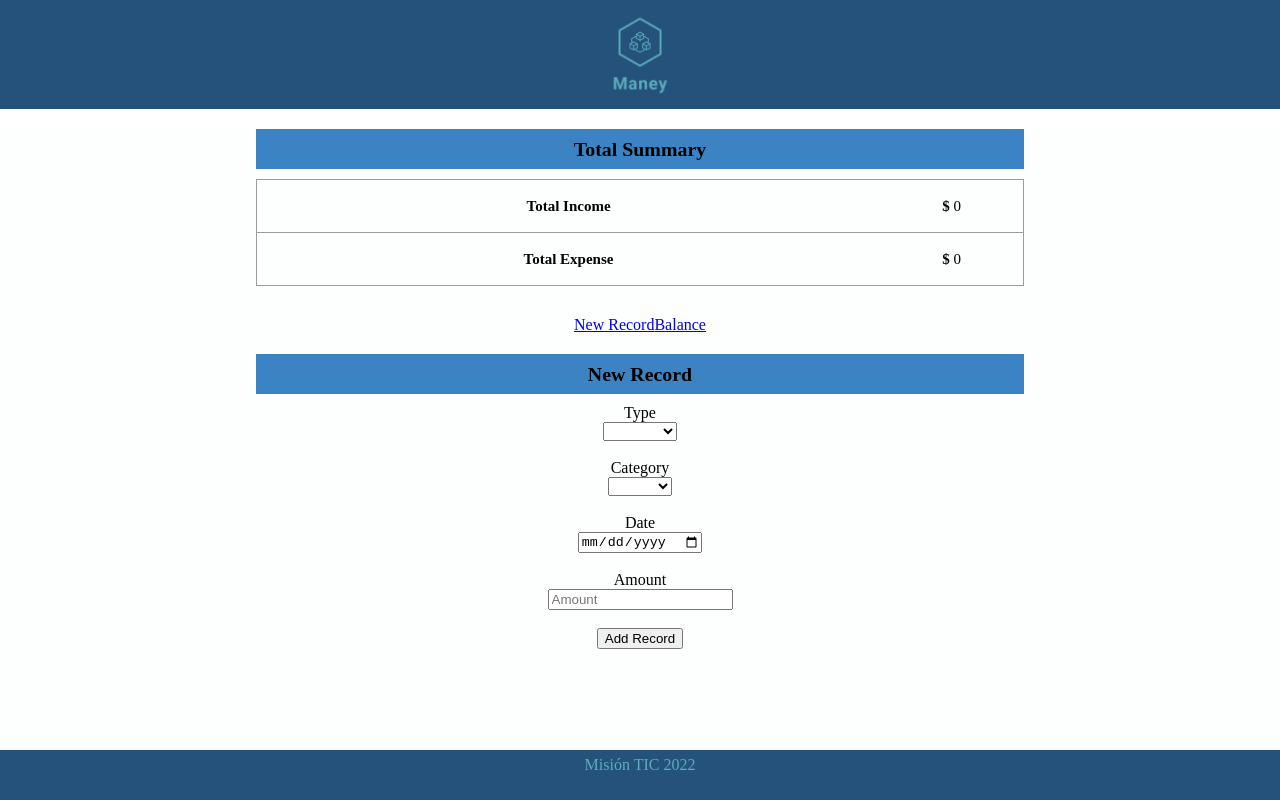
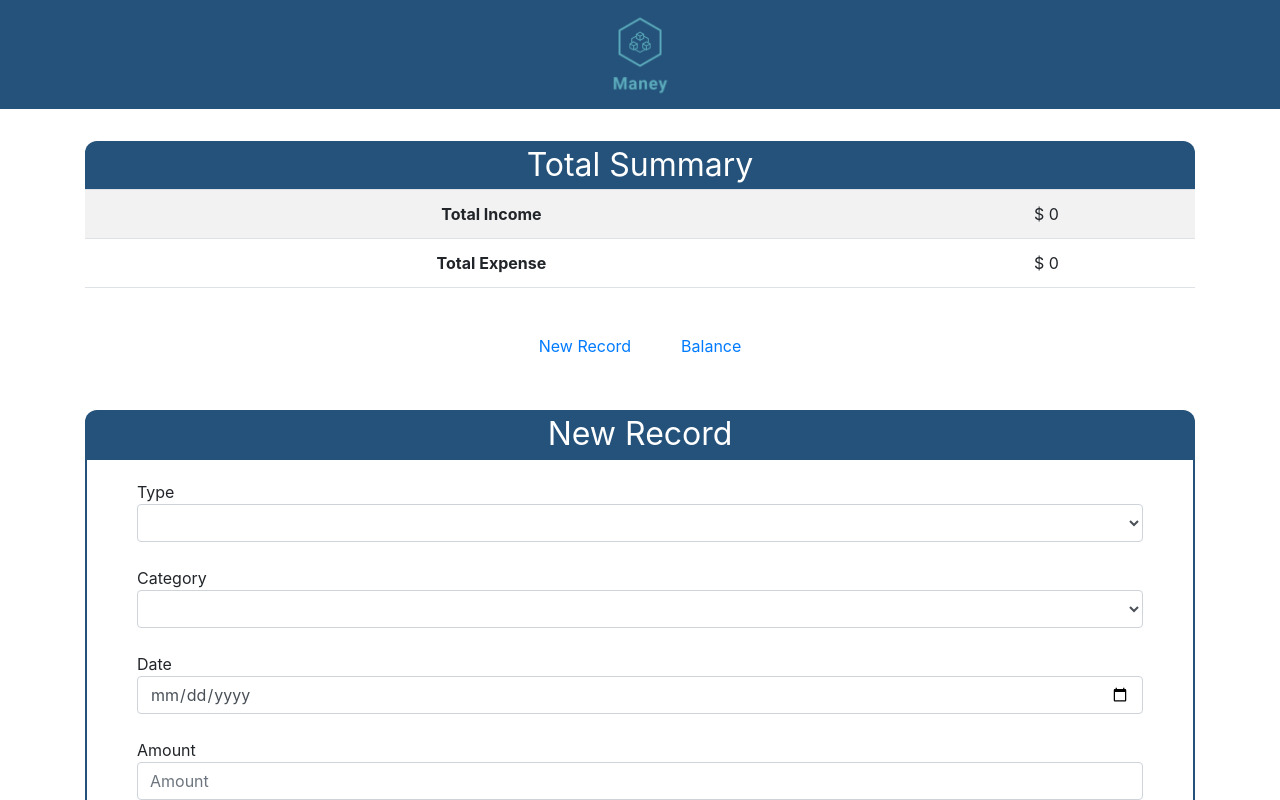
Before and after one commit to psanchezp31/dashboard-sprint3, a Vue app in the folder app/: page / in a window 1280 px wide. Shown: the top 800 px of the page. Built offline with nearby package versions, Linux system fonts and the light colour scheme; no server answers.

Commit message:
Actualización David

```diff
--- a/app/index.html
+++ b/app/index.html
@@ -4,6 +4,13 @@
     <meta charset="utf-8">
     <meta name="viewport" content="width=device-width,initial-scale=1.0">
     <title>app</title>
+    <link rel="stylesheet"
+      href="https://stackpath.bootstrapcdn.com/bootstrap/4.3.1/css/bootstrap.min.css"
+      integrity="sha384-ggOyR0iXCbMQv3Xipma34MD+dH/1fQ784/j6cY/iJTQUOhcWr7x9JvoRxT2MZw1T"
+      crossorigin="anonymous"
+    />
+    <!-- <link rel="stylesheet" href="styles.css"> -->
+    <link rel="stylesheet" href="./styles.css" />
   </head>
   <body>
     <div id="app"></div>
--- a/app/src/App.vue
+++ b/app/src/App.vue
@@ -23,11 +23,11 @@
         <router-view></router-view>
       </div>
 
-    </body>
-
     <div class="footer">
       <h5>Misión TIC 2022</h5>
     </div>
+
+    </body>
   </div>
 </template>
 
@@ -40,105 +40,3 @@ export default {
   methods: {}
   };
 </script>
-
-<style>
-body {
-  margin: 0 0 0 0;
-}
-.header > .banner img {
-  background: #24527a;
-  width: 400px;
-  height: 100%;
-  margin: auto;
-  display: flex;
-  justify-content: center;
-}
-.header {
-  background: #24527a;
-  display: grig;
-  grid-template-columns: 1fr;
-  grid-gap: 100px;
-  width: 100%;
-}
-
-.cuerpo {
-  height: 65vh;
-  margin: 0%;
-  padding: 0%;
-  background: #fdfefe;
-}
-
-.tabla_balance {
-  border: 1px rgb(156, 156, 156) solid;
-  border-collapse: collapse;
-  margin-left: auto;
-  margin-right: auto;
-  width: 60%;
-  text-align: center;
-  font: 15px ubuntu;
-}
-
-.tabla_balance th,
-td {
-  border-bottom: 1px rgb(156, 156, 156) solid;
-  height: 50px;
-}
-
-.coltitulo {
-  background: #a3a3a3;
-  height: 30px;
-  border-left: 1px rgb(156, 156, 156) solid;
-  font: 15px Medium 500 ubuntu;
-}
-
-.tabla_lista {
-  border: 1px rgb(156, 156, 156) solid;
-  border-collapse: collapse;
-  margin-left: auto;
-  margin-right: auto;
-  width: 60%;
-  text-align: center;
-  margin-top: 50px;
-  margin-bottom: 10px;
-  font: 15px ubuntu;
-}
-
-.tabla_lista th,
-td {
-  border-bottom: 1px rgb(156, 156, 156) solid;
-  height: 30px;
-}
-
-.footer {
-  margin: 0;
-  padding: 0;
-  width: 100%;
-  height: 50px;
-  background-color: #24527a;
-  color: #5dacbd;
-  padding: 0px;
-  left: 0; /* DAVID */
-  bottom: 0; /* DAVID */
-  position: fixed;
-}
-.footer h5 {
-  width: 100%;
-  height: 30px;
-  display: flex;
-  justify-content: center;
-  align-items: center;
-  font: 100% ubuntu;
-  margin: auto;
-}
-
-.main-component {
-  margin: 0%;
-  padding: 0%;
-  background: #fdfefe;
-}
-
-.links {
-  text-align: center;
-  padding-top: 30px;
-}
-</style>
--- a/app/src/components/Balance.vue
+++ b/app/src/components/Balance.vue
@@ -1,35 +1,38 @@
 <template>
   <div id="Balance">
 
+    <div class="container">
     <div class="resumen">
-      <h3><center>Balance</center></h3>
+      <div class="titulo-tabla"><center>Balance</center></div>
     </div>
     <table class="table table-striped table-sm mt-3">
       <thead>
-        <tr class="tr-gray">
+        <tr class="tr-gray d-flex">
 
-          <th scope="col" class="col">Category (Count)</th>
-          <th scope="col" class="col">
-            Type <i class="fas fa-sort-up sort-symbols"></i>
+          <th scope="col" class="col col-3">Category (Count)</th>
+          <th scope="col" class="col col-2 text-center">
+            Type
           </th>
-          <th scope="col" class="col">
-            Total (COP) <i class="fas fa-sort sort-symbols"></i>
+          <th scope="col" class="col col-2 text-center">
+            Total (COP)
           </th>
-          <th scope="col" class="col">Date</th>
-          <th scope="col" class="col">Action</th>
+          <th scope="col" class="col col-3 text-center">Date</th>
+          <th scope="col" class="col col-2 text-center">Action</th>
         </tr>
       </thead>
 
       <tbody class="dates">
-        <tr v-for="row in transacciones"  v-bind:key = "row">
-          <td>{{row.categoria}}</td>
-          <td>{{row.tipo}}</td>
-          <td>{{row.cantidad}}</td>
-          <td>{{row.fecha_registro}}</td>
-          <td><i class="fas fa-trash-alt" v-on:click="deleteTransaccion(row.id)"></i></td>
+        <tr v-for="row in transacciones" v-bind:key="transacciones.indexOf(row)" class="d-flex">
+          <td class="col col-3">{{row.categoria}}</td>
+          <td class="col col-2 text-center">{{row.tipo}}</td>
+          <td class="col col-2 text-center">{{ new Intl.NumberFormat('es-CO', {style: "currency", currency: "COP"}).format(row.cantidad).replace(',00', '') }}</td>
+          <td class="col col-3 text-center">{{row.fecha_registro}}</td>
+          <td class="col col-2 text-center"><i class="fas fa-trash-alt cursor-pointer" v-on:click="deleteTransaccion(row.id)"></i></td>
         </tr>
       </tbody>
     </table>
+  </div>
+
   </div>
 </template>
 <script>
@@ -46,7 +49,7 @@ export default {
     getData(){
       let self = this;
       axios
-      .get("https://maney-app-back.herokuapp.com/records")
+      .get("http://maney-app-back.herokuapp.com/records")
       .then((httpResponse) => {
         for (var registro of httpResponse.data){
           self.transacciones.push(registro);
@@ -59,7 +62,7 @@ export default {
     deleteTransaccion(id){
       alert("Are you sure you want to delete this record?");
       axios
-        .delete("https://maney-app-back.herokuapp.com/record/"+id)
+        .delete("http://maney-app-back.herokuapp.com/record/"+id)
         .then((res)=> {this.transacciones=this.transacciones
         .filter(transacciones=>transacciones.id!==id)
         alert("Record deleted \n           Id: " + id);
@@ -77,30 +80,3 @@ export default {
 }
 }
 </script>
-<style>
-.resumen {
-  background: #3b83c2;
-  width: 60%;
-  margin-left: auto;
-  margin-right: auto;
-  margin-top: 10px;
-  margin-bottom: 10px;
-  height: 40px;
-  font: 17px ubuntu;
-}
-
-.resumen h3 {
-  color: #000000;
-  width: 100%;
-  height: 100%;
-  display: flex;
-  justify-content: center;
-  align-items: center;
-}
-
-.tr-gray {
-  background: rgb(192, 192, 192);
-  font: 15px ubuntu;
-  height: 30px;
-}
-</style>
--- a/app/src/components/Record.vue
+++ b/app/src/components/Record.vue
@@ -1,13 +1,13 @@
 <template>
   <div id="create_record">
-    <div class="cuerpo">
+    <div  class="container">
       <div class="resumen">
-        <h3><center>New Record</center></h3>
+      <div class="titulo-tabla"><center>New Record</center></div>
       </div>
       <form v-on:submit.prevent="processCreateRecord" class="nueva_transaccion">
         <div>Type</div>
         <div>
-          <select name="Type" id="type" v-model="record_in.tipo">
+          <select name="Type" id="type" v-model="record_in.tipo" class="form-control" required>
             <option>Income</option>
             <option>Expense</option>
           </select>
@@ -15,7 +15,7 @@
         <br />
         <div>Category</div>
         <div>
-          <select name="Type" id="category" v-model="record_in.categoria">
+          <select name="Type" id="category" v-model="record_in.categoria" class="form-control" required>
             <option>Salary</option>
             <option>Food</option>
             <option>Health</option>
@@ -27,7 +27,7 @@
 
         <div>Date</div>
         <div>
-          <input
+          <input class="form-control" required
             type="date"
             v-model="record_in.fecha_registro"
             placeholder="Date"
@@ -38,7 +38,7 @@
 
         <div>Amount</div>
         <div>
-          <input
+          <input class="form-control" required
             type="num"
             v-model="record_in.cantidad"
             placeholder="Amount"
@@ -47,7 +47,7 @@
         </div>
         <br />
 
-        <button type="submit">Add Record</button>
+        <button type="submit" class="btn btn-primary btn-maney">Add Record</button>
       </form>
     </div>
   </div>
@@ -74,46 +74,14 @@ export default {
     processCreateRecord() {
       var self = this;
       axios
-        .post("https://maney-app-back.herokuapp.com/record", self.record_in, { headers: {} })
+        .post("http://maney-app-back.herokuapp.com/record", self.record_in, { headers: {} })
         .then((result) => {
           console.log(result.data)
           alert("Successful registration");
           location.reload();
-        });
+        })
+        .catch(e => console.log('Error creating record: ', e));
     }
   },
 };
 </script>
-
-<style>
-body {
-  margin: 0 0 0 0;
-}
-.resumen {
-  background: #3b83c2;
-  width: 60%;
-  margin-left: auto;
-  margin-right: auto;
-  margin-top: 10px;
-  margin-bottom: 10px;
-  height: 40px;
-  font: 17px ubuntu;
-}
-
-.resumen h3 {
-  color: #000000;
-  width: 100%;
-  height: 100%;
-  display: flex;
-  justify-content: center;
-  align-items: center;
-}
-
-.nueva_transaccion {
-  width: 60%;
-  text-align: center;
-  margin-left: auto;
-  margin-right: auto;
-  font: 100% ubuntu;
-}
-</style>
--- a/app/src/components/TotalSummary.vue
+++ b/app/src/components/TotalSummary.vue
@@ -1,18 +1,20 @@
 <template>
  <div id="app">
-  <div id="Balance">
+  <div class="container">
     <div class="resumen">
-      <h3><center>Total Summary</center></h3>
+      <div class="titulo-tabla"><center>Total Summary</center></div>
     </div>
-      <table class="tabla_balance">
-        <tr>
-          <th scope="row">Total Income</th>
-          <td><b>$ </b>{{total_income}}</td>
-        </tr>
-        <tr>
-          <th scope="row">Total Expense</th>
-          <td><b>$ </b>{{total_expense}}</td>
-        </tr>
+      <table class="table table-striped tabla-summary">
+        <tbody>
+          <tr>
+            <td scope="row"><strong>Total Income</strong></td>
+            <td>{{ new Intl.NumberFormat('es-CO', {style: "currency", currency: "COP"}).format(total_income).replace(',00', '') }}</td>
+          </tr>
+          <tr>
+            <td scope="row"><strong>Total Expense</strong></td>
+            <td>{{ new Intl.NumberFormat('es-CO', {style: "currency", currency: "COP"}).format(total_expense).replace(',00', '') }}</td>
+          </tr>
+        </tbody>
       </table>
     </div>
   </div>
@@ -35,7 +37,7 @@ export default {
     getData(){
       let self = this;
       axios
-      .get("https://maney-app-back.herokuapp.com/records")
+      .get("http://maney-app-back.herokuapp.com/records")
       .then((httpResponse) => {
         for (var registro of httpResponse.data){
           if (registro.tipo == "Expense"){
@@ -56,59 +58,3 @@ export default {
 }
 }
 </script>
-<style>
-.resumen {
-  background: #3b83c2;
-  width: 60%;
-  margin-left: auto;
-  margin-right: auto;
-  margin-top: 10px;
-  margin-bottom: 10px;
-  height: 40px;
-  font: 17px ubuntu;
-}
-
-.resumen h3 {
-  color: #000000;
-  width: 100%;
-  height: 100%;
-  display: flex;
-  justify-content: center;
-  align-items: center;
-}
-
-
-.tabla_balance {
-  border: 1px rgb(156, 156, 156) solid;
-  border-collapse: collapse;
-  margin-left: auto;
-  margin-right: auto;
-  width: 60%;
-  text-align: center;
-  font: 15px ubuntu;
-}
-
-.tabla_balance th,
-td {
-  border-bottom: 1px rgb(156, 156, 156) solid;
-  height: 50px;
-}
-
-.mt-3 {
-  width: 60%;
-  text-align: center;
-  margin-left: auto;
-  margin-right: auto;
-  margin-top: 35px;
-  border-collapse: collapse;
-  border-left: 1px rgb(156, 156, 156) solid;
-  font: 15px Medium 500 ubuntu;
-  border-collapse: collapse;
-}
-
-.tr-gray {
-  background: rgb(192, 192, 192);
-  font: 15px ubuntu;
-  height: 30px;
-}
-</style>
--- a/app/src/main.js
+++ b/app/src/main.js
@@ -4,6 +4,7 @@ import Vue from 'vue'
 import vueRouter from 'vue-router'
 import App from './App'
 import router from './router'
+import '../styles.css'
 
 
 Vue.use(vueRouter)
--- /dev/null
+++ b/app/styles.css
@@ -0,0 +1,312 @@
+body {
+  background-color: #24527a;
+}
+#app, .main-component {
+  background-color: white;
+}
+.header > .banner img {
+  background: #24527a;
+  width: 400px;
+  height: 100%;
+  margin: auto;
+  display: flex;
+  justify-content: center;
+}
+.header {
+  background: #24527a;
+  display: grig;
+  grid-template-columns: 1fr;
+  grid-gap: 100px;
+  width: 100%;
+}
+.footer {
+  /* margin: 35px 0 0 0; */
+  width: 100%;
+  height: 50px;
+  background-color: #24527a;
+  color: #5dacbd;
+  padding-top: 30px;
+  padding-bottom: 50px;
+  left: 0;
+  bottom: 0;
+  position: relative;
+  text-align: center;
+}
+.titulo-tabla {
+  margin-top: 2rem;
+  background-color: #24527a;
+  color: white;
+  font-size: xx-large;
+  border-radius: 12px 12px 0 0;
+}
+.tabla-summary td {
+  text-align: center;
+}
+.tabla-summary {
+  border-bottom: 1px solid #dee2e6;
+}
+.links {
+ text-align: center;
+ padding-top: 30px;
+}
+.links a {
+ padding-left: 25px;
+ padding-right: 25px;
+}
+.links a:hover {
+ text-decoration: none;
+}
+.btn-maney {
+  width: 100%;
+  margin: auto;
+  display: block;
+  margin-top: 1rem;
+  background-color: #24527a;
+  border-color: #24527a;
+}
+#create_record {
+  padding: 20px;
+}
+#create_record form {
+  padding: 20px 50px;
+  border: 2px solid #24527a;
+}
+#Balance {
+  padding: 20px 50px;
+}
+#Balance table, #create_record form {
+  margin-bottom: 50px;
+}
+.cursor-pointer {
+  cursor: pointer;
+}
+
+
+
+
+
+                                             /* APP.VUE */
+
+
+/* body {
+  margin: 0 0 0 0;
+} */
+
+/* .header > .banner img {
+  background: #24527a;
+  width: 400px;
+  height: 100%;
+  margin: auto;
+  display: flex;
+  justify-content: center;
+} */
+/* .header {
+  background: #24527a;
+  display: grig;
+  grid-template-columns: 1fr;
+  grid-gap: 100px;
+  width: 100%;
+} */
+
+/* .cuerpo {
+  height: 65vh;
+  margin: 0%;
+  padding: 0%;
+  background: #fdfefe;
+} */
+
+/* .tabla_balance {
+  border: 1px rgb(156, 156, 156) solid;
+  border-collapse: collapse;
+  margin-left: auto;
+  margin-right: auto;
+  width: 60%;
+  text-align: center;
+  font: 15px ubuntu;
+} */
+
+/* .tabla_balance th,
+td {
+  border-bottom: 1px rgb(156, 156, 156) solid;
+  height: 50px;
+} */
+
+/* .coltitulo {
+  background: #a3a3a3;
+  height: 30px;
+  border-left: 1px rgb(156, 156, 156) solid;
+  font: 15px Medium 500 ubuntu;
+} */
+
+/* .tabla_lista {
+  border: 1px rgb(156, 156, 156) solid;
+  border-collapse: collapse;
+  margin-left: auto;
+  margin-right: auto;
+  width: 60%;
+  text-align: center;
+  margin-top: 50px;
+  margin-bottom: 10px;
+  font: 15px ubuntu;
+} */
+
+/* .tabla_lista th,
+td {
+  border-bottom: 1px rgb(156, 156, 156) solid;
+  height: 30px;
+} */
+
+/* .footer {
+  margin: 0;
+  padding: 0;
+  width: 100%;
+  height: 50px;
+  background-color: #24527a;
+  color: #5dacbd;
+  padding: 20px;
+  position: fixed;
+} */
+
+/* .footer h5 {
+  width: 100%;
+  height: 30px;
+  display: flex;
+  justify-content: center;
+  align-items: center;
+  font: 100% ubuntu;
+  margin: auto;
+} */
+
+/* .main-component {
+  margin: 0%;
+  padding: 0%;
+  background: #fdfefe;
+} */
+
+/* .links {
+  text-align: center;
+  padding-top: 30px;
+} */
+
+
+                                             /* RECORD */
+
+/* body {
+  margin: 0 0 0 0;
+} */
+
+/* .resumen {
+  background: #3b83c2;
+  width: 60%;
+  margin-left: auto;
+  margin-right: auto;
+  margin-top: 10px;
+  margin-bottom: 10px;
+  height: 40px;
+  font: 17px ubuntu;
+} */
+
+/* .resumen h3 {
+  color: #000000;
+  width: 100%;
+  height: 100%;
+  display: flex;
+  justify-content: center;
+  align-items: center;
+} */
+
+/* .nueva_transaccion {
+  width: 60%;
+  text-align: center;
+  margin-left: auto;
+  margin-right: auto;
+  font: 100% ubuntu;
+} */
+
+
+
+                                             /* RECORD */
+
+/* .resumen {
+  background: #3b83c2;
+  width: 60%;
+  margin-left: auto;
+  margin-right: auto;
+  margin-top: 10px;
+  margin-bottom: 10px;
+  height: 40px;
+  font: 17px ubuntu;
+} */
+
+/* .resumen h3 {
+  color: #000000;
+  width: 100%;
+  height: 100%;
+  display: flex;
+  justify-content: center;
+  align-items: center;
+} */
+
+/* .tr-gray {
+  background: rgb(192, 192, 192);
+  font: 15px ubuntu;
+  height: 30px;
+} */
+
+
+                                             /* TOTAL-SUMMARY */
+
+/* .resumen {
+  background: #3b83c2;
+  width: 60%;
+  margin-left: auto;
+  margin-right: auto;
+  margin-top: 10px;
+  margin-bottom: 10px;
+  height: 40px;
+  font: 17px ubuntu;
+} */
+
+/* .resumen h3 {
+  color: #000000;
+  width: 100%;
+  height: 100%;
+  display: flex;
+  justify-content: center;
+  align-items: center;
+} */
+
+
+/* .tabla_balance {
+  border: 1px rgb(156, 156, 156) solid;
+  border-collapse: collapse;
+  margin-left: auto;
+  margin-right: auto;
+  width: 60%;
+  text-align: center;
+  font: 15px ubuntu;
+} */
+
+/* .tabla_balance th,
+td {
+  border-bottom: 1px rgb(156, 156, 156) solid;
+  height: 50px;
+} */
+
+/* .mt-3 {
+  width: 60%;
+  text-align: center;
+  margin-left: auto;
+  margin-right: auto;
+  margin-top: 35px;
+  border-collapse: collapse;
+  border-left: 1px rgb(156, 156, 156) solid;
+  font: 15px Medium 500 ubuntu;
+  border-collapse: collapse;
+} */
+
+/* .tr-gray {
+  background: rgb(192, 192, 192);
+  font: 15px ubuntu;
+  height: 30px;
+} */
```
